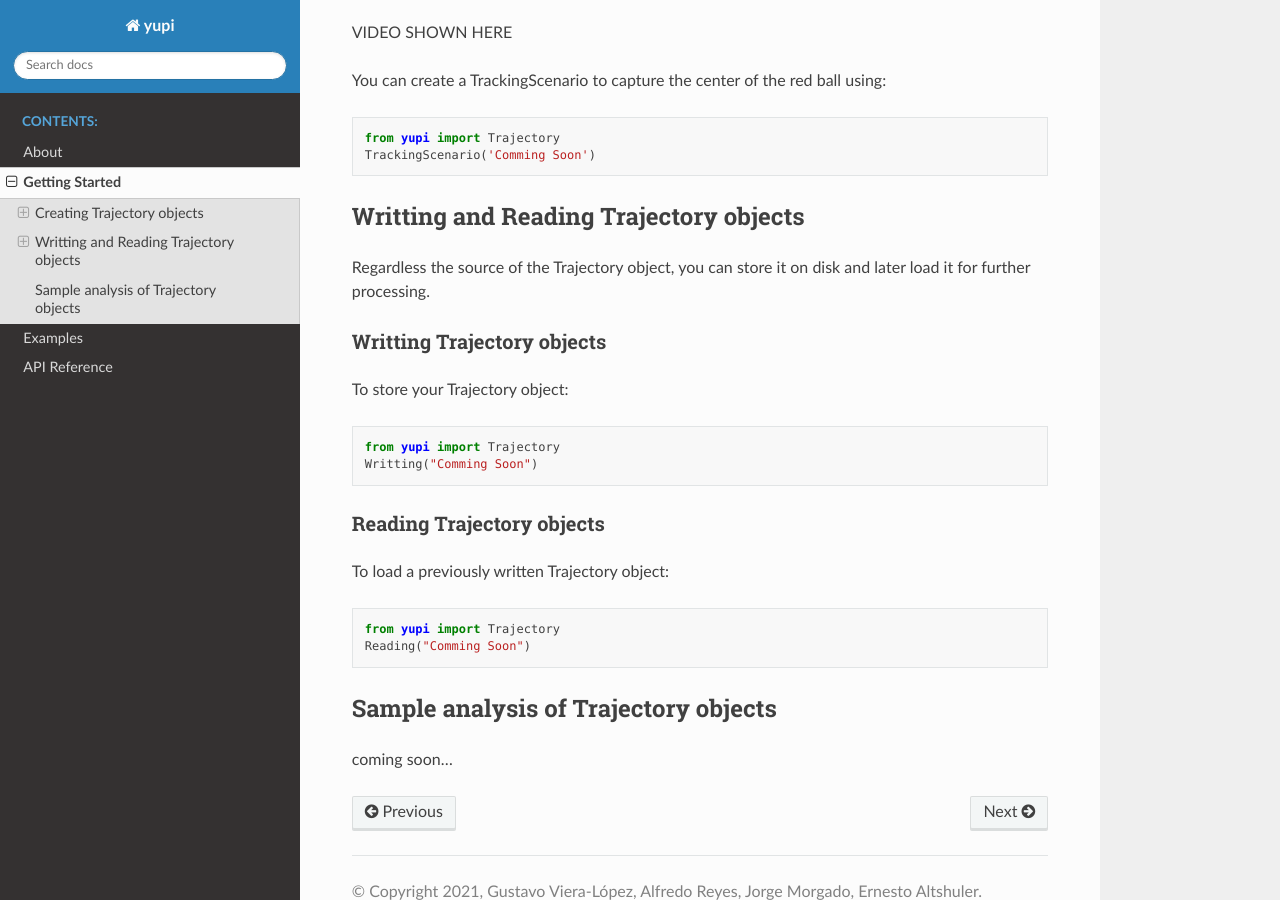
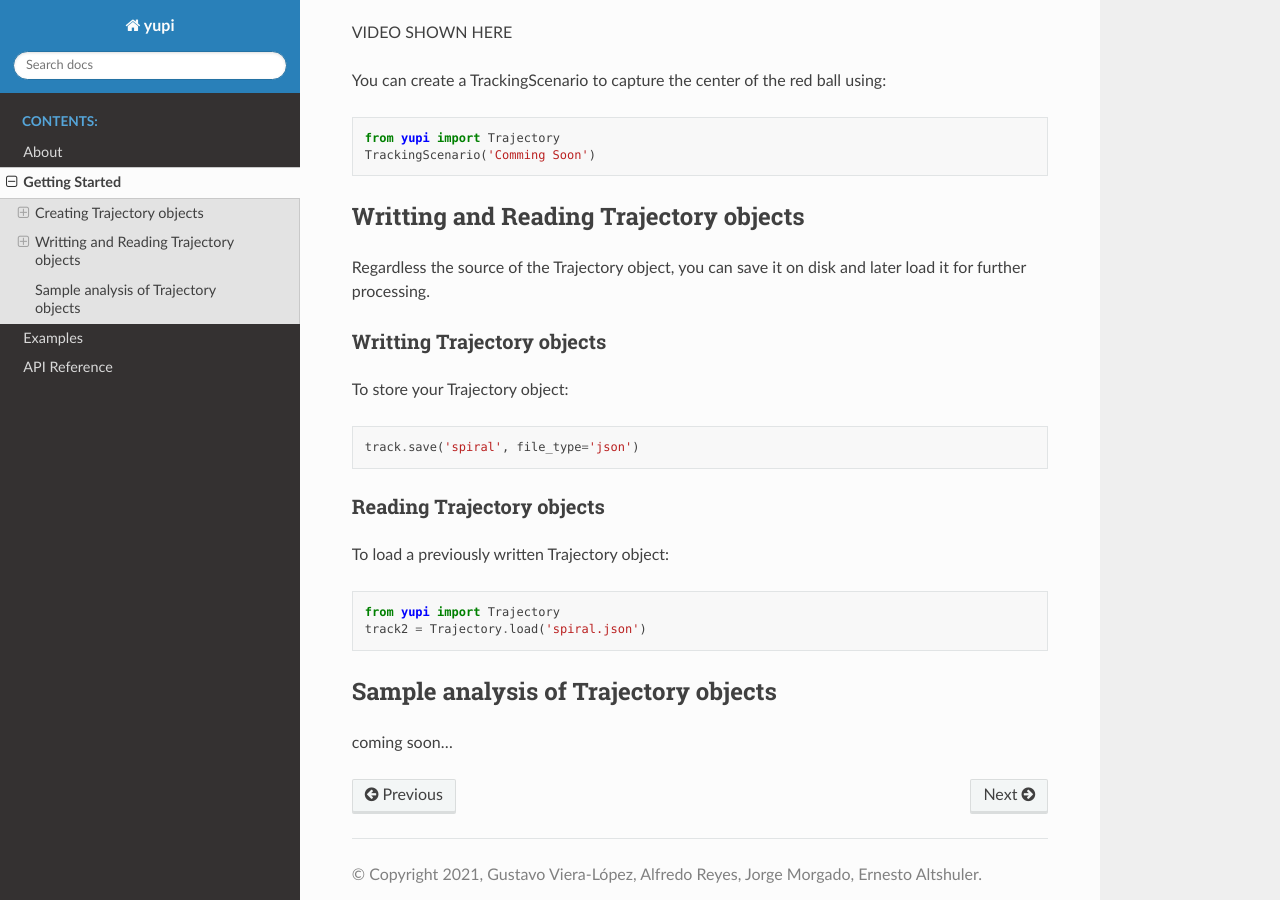
Before and after one commit to yupidevs/yupi, a Sphinx documentation site: the page built from docs/source/getting_started/getting_started.rst, in a window 1280 px wide and 900 px high, scrolled down 1449 px. Built offline with Sphinx 7.4.7 and the Read the Docs theme 2.0.0, drawn with Linux system fonts in a browser that asks for light colours.

Commit message:
Update documentation

```diff
--- a/docs/source/about/about.rst
+++ b/docs/source/about/about.rst
@@ -24,7 +24,7 @@ Support
 
 There are different options you can use for support:
 
- * You can ask questions and join the development discussion on our `Telegram group <https://t.me/yupidevs>`_.
+ * You can ask questions and join the development discussion on our `Telegram group <https://t.me/yupi_discuss>`_.
 
  * You can also post bug reports and feature requests in  `GitHub issues <https://github.com/yupidevs/yupi/issues>`_.
 
--- a/docs/source/getting_started/getting_started.rst
+++ b/docs/source/getting_started/getting_started.rst
@@ -60,7 +60,7 @@ You can create a TrackingScenario to capture the center of the red ball using:
 Writting and Reading Trajectory objects
 ---------------------------------------
 
-Regardless the source of the Trajectory object, you can store it on disk and later load it for further processing.
+Regardless the source of the Trajectory object, you can save it on disk and later load it for further processing.
 
 Writting Trajectory objects
 +++++++++++++++++++++++++++
@@ -69,8 +69,7 @@ To store your Trajectory object:
 
 .. code-block:: python
 
-   from yupi import Trajectory
-   Writting("Comming Soon")
+   track.save('spiral', file_type='json')
 
 
 Reading Trajectory objects
@@ -81,7 +80,7 @@ To load a previously written Trajectory object:
 .. code-block:: python
 
    from yupi import Trajectory
-   Reading("Comming Soon")
+   track2 = Trajectory.load('spiral.json')
 
 
 Sample analysis of Trajectory objects
```
